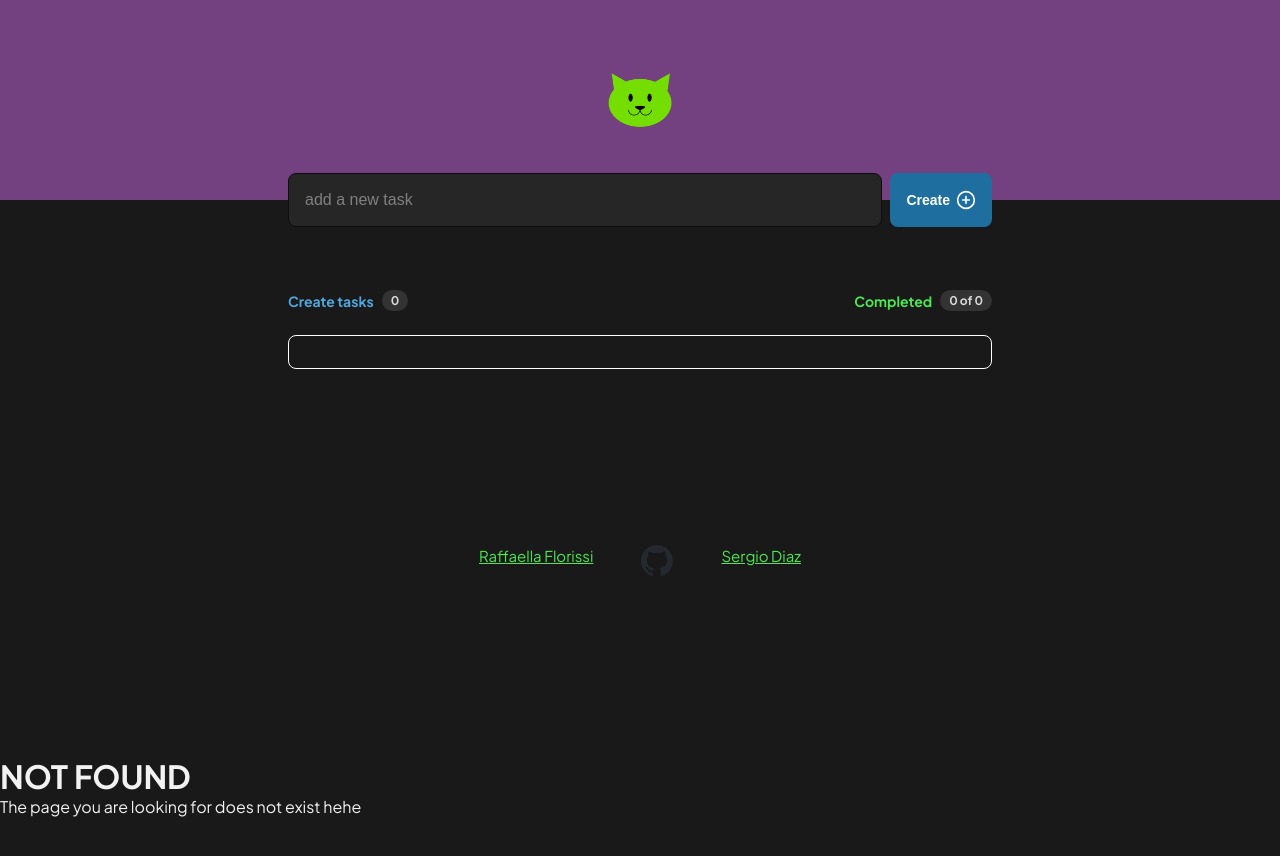
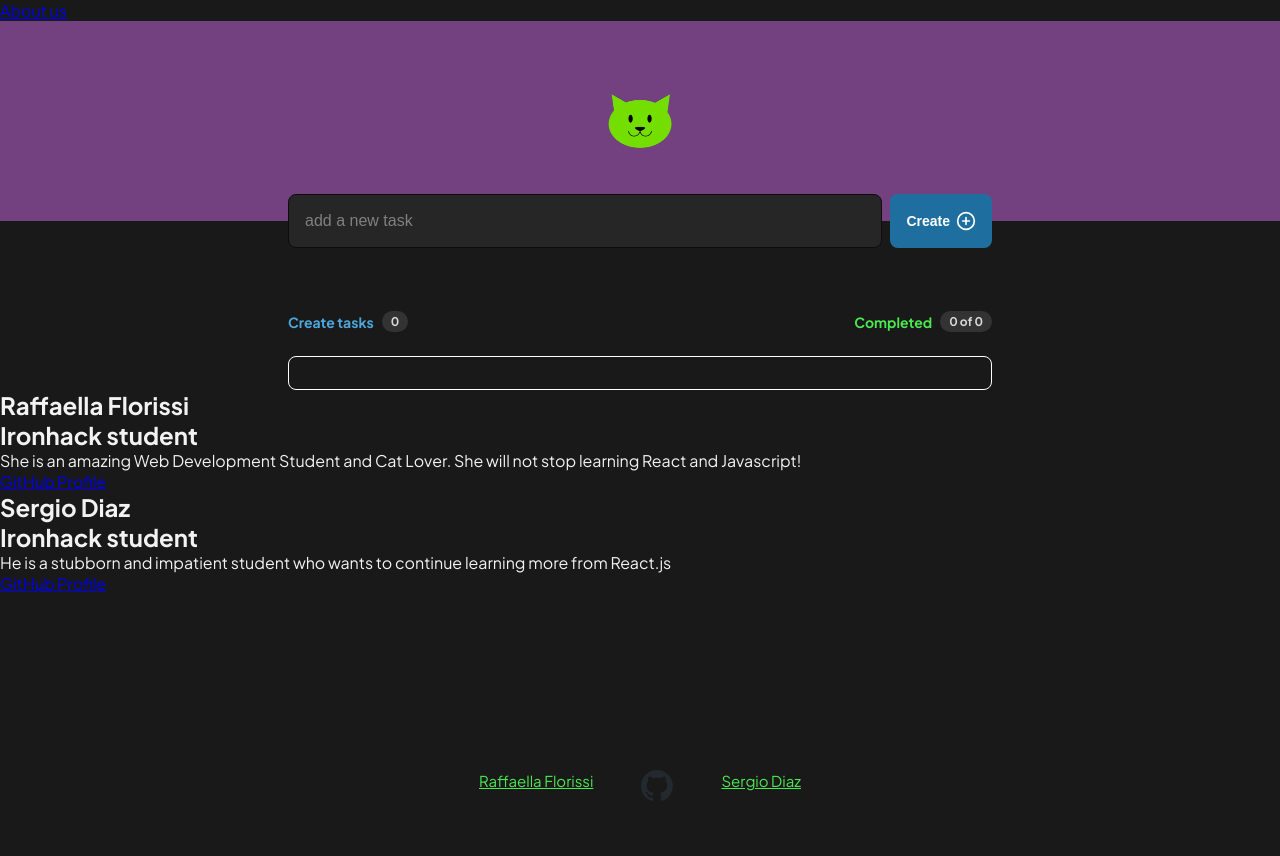
Before and after one commit to sergiovede26/toDoList-03.05.2024, a React (Vite) app: page /about in a window 1280 px wide. Before the commit this address had no page. Shown: the top 856 px of the page. Before the commit the page ends 817 px from the top, so only its background shows below. Built offline with nearby package versions, Linux system fonts and the light colour scheme.

Commit message:
Routes actualization - add NavBAr - add About Page - Raffaella went through investigation ;-)

```diff
--- a/src/App.jsx
+++ b/src/App.jsx
@@ -1,6 +1,9 @@
 import { useEffect,useState } from "react";
 import { Routes, Route } from "react-router-dom";
 
+
+import NavBar from "./components/NavBar";
+import About from "./components/About";
 import Header from "./components/Header";
 import Tasks from "./components/Tasks";
 import Footer from "./components/Footer";
@@ -64,15 +67,20 @@ function App() {
   return (
     <div>
 
-      <section>
+      <NavBar />
       <Header onAddTask={addTask} />
       <Tasks tasks={tasks} onDelete={deleteTaskbyId} onComplete={toogleTskComById} />
-      <Footer />
-      </section>
+
+
 
       <Routes>
-        <Route path="*" element={<NotFound />} />
+          <Route path="/about" element={<About />}/>
+          <Route path='*' element={<NotFound />}/>
       </Routes>
+
+
+
+      <Footer />
 
 
     </div>
--- /dev/null
+++ b/src/components/About.jsx
@@ -0,0 +1,27 @@
+// import { Link } from "react-router-dom";
+
+function About(){
+    return(
+        <div>
+            <section>
+                <div className="ourProfiles">
+                    <div className="profileCard1">
+                        <h1>Raffaella Florissi</h1>
+                        <h2>Ironhack student</h2>
+                        <p>She is an amazing Web Development Student and Cat Lover. She will not stop learning React and Javascript! </p>
+                        <span><a href="https://github.com/raffaellacff/toDoList-03.05.2024">GitHub Profile</a></span>
+                    </div>
+                    <div className="profileCard2">
+                        <h1>Sergio Diaz</h1>
+                        <h2>Ironhack student</h2>
+                        <p>He is a stubborn and impatient student who wants to continue learning more from React.js </p>
+                        <span><a href="https://github.com/raffaellacff/toDoList-03.05.2024">GitHub Profile</a></span>
+                    </div>
+
+                </div>
+            </section>
+        </div>
+    )
+}
+
+export default About;
--- /dev/null
+++ b/src/components/NavBar.jsx
@@ -0,0 +1,13 @@
+import { NavLink } from "react-router-dom";
+
+function NavBar() {
+  return (
+    <div>
+      <nav>
+        <NavLink to="/about">About us</NavLink>
+      </nav>
+    </div>
+  );
+}
+
+export default NavBar;
--- a/src/main.jsx
+++ b/src/main.jsx
@@ -2,12 +2,12 @@ import React from 'react'
 import ReactDOM from 'react-dom/client'
 import App from './App.jsx'
 import '../src/styles/global.css'
-import { BrowserRouter as Router } from 'react-router-dom'
+import { BrowserRouter } from 'react-router-dom'
 
 ReactDOM.createRoot(document.getElementById('root')).render(
   <React.StrictMode>
-    <Router>
+    <BrowserRouter>
       <App />
-    </Router>
+    </BrowserRouter>
   </React.StrictMode>
 )
--- /dev/null
+++ b/src/styles/about.css
@@ -0,0 +1,16 @@
+
+.profileCard1 {
+    width: 257px;
+    height: 270px;
+    border-radius: 20px;
+    border: 1px solid #000;
+    background: #F6F3A9;
+}
+
+.profileCard2 {
+    width: 257px;
+    height: 270px;
+    border-radius: 20px;
+    border: 1px solid #000;
+    background:  #D983E1;
+}
```
